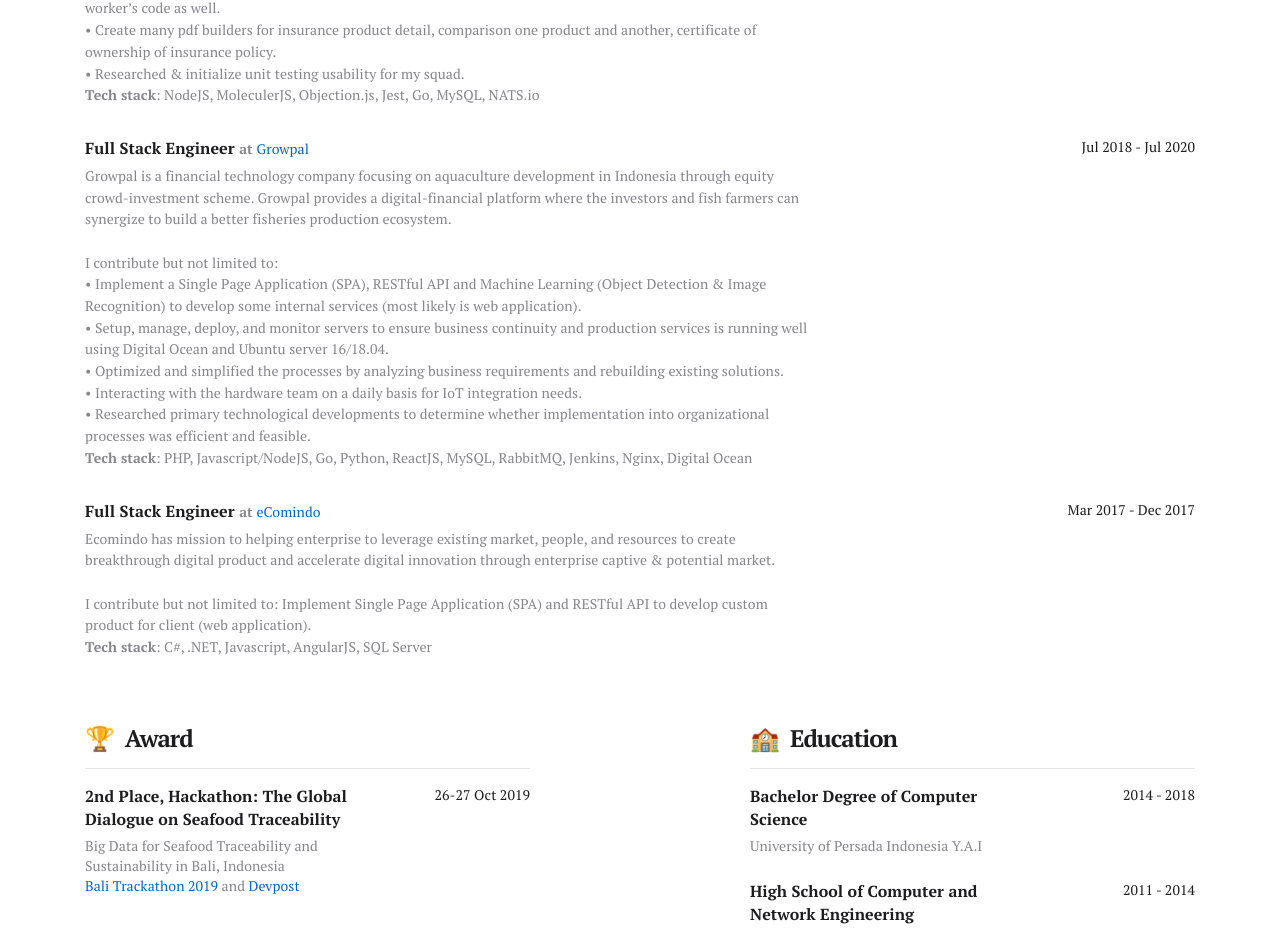
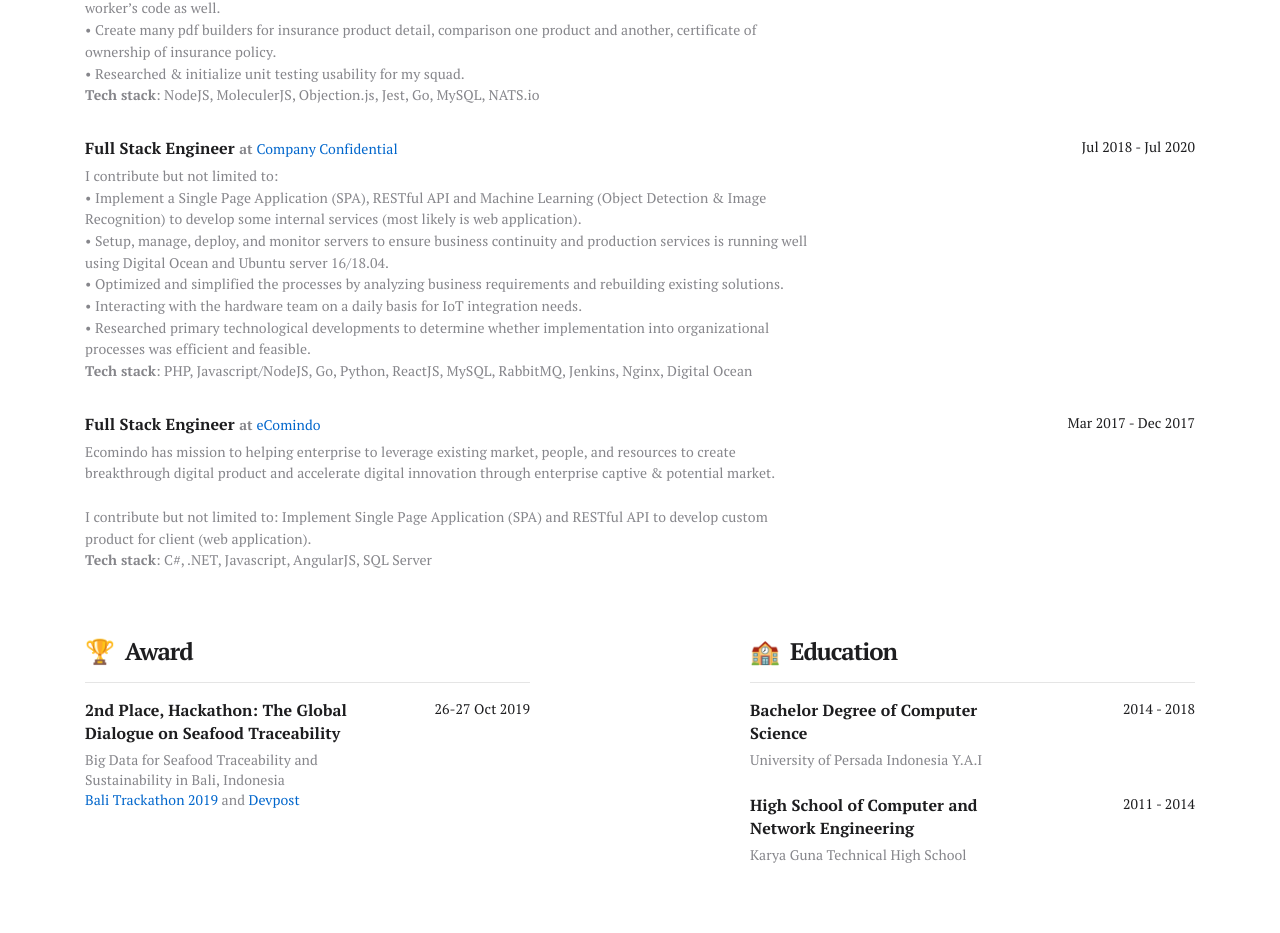
Before and after one commit to bagusays/personal-site, a Nuxt app: page / in a window 1280 px wide. Shown: the part 958-1891 px from the top of the page. Built offline with nearby package versions, Linux system fonts and the light colour scheme.

Commit message:
refactor: update job to company confidential

```diff
--- a/components/Details.vue
+++ b/components/Details.vue
@@ -92,11 +92,10 @@
           techStack: "NodeJS, MoleculerJS, Objection.js, Jest, Go, MySQL, NATS.io",
         }, {
           position: "Full Stack Engineer",
-          companyUrl: "https://growpal.co.id",
-          company: "Growpal",
+          companyUrl: "https://www.google.com/search?q=company+confidential",
+          company: "Company Confidential",
           year: "Jul 2018 - Jul 2020",
-          description: `Growpal is a financial technology company focusing on aquaculture development in Indonesia through equity crowd-investment scheme. Growpal provides a digital-financial platform where the investors and fish farmers can synergize to build a better fisheries production ecosystem.
-        <br><br>
+          description: `
         I contribute but not limited to:<br>
         • Implement a Single Page Application (SPA), RESTful API and Machine Learning (Object Detection & Image Recognition) to develop some internal services (most likely is web application).<br>
         • Setup, manage, deploy, and monitor servers to ensure business continuity and production services is running well using Digital Ocean and Ubuntu server 16/18.04.<br>
```
